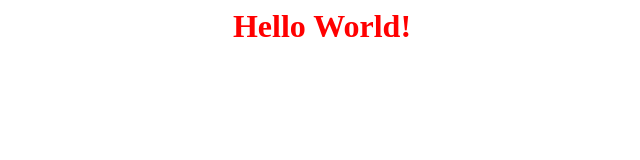
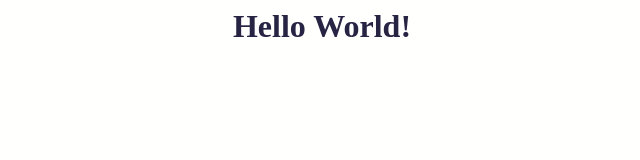
Before and after one commit to basiellia/basiellia.github.io, a plain HTML site: page index.html in a window 1280 px wide. Shown: the whole page, without its empty margins (318-958 px from the left). Drawn offline with Linux system fonts and the light colour scheme.

Commit message:
Update index.html

```diff
--- a/index.html
+++ b/index.html
@@ -9,8 +9,11 @@
     <style>
         h1 {
             text-align: center;
-            color: red;
+            color: #272343;
             font-family: Roboto Mono Medium;
+        }
+        body {
+            background-color: #fffffe;
         }
     </style>
 </html>
```
